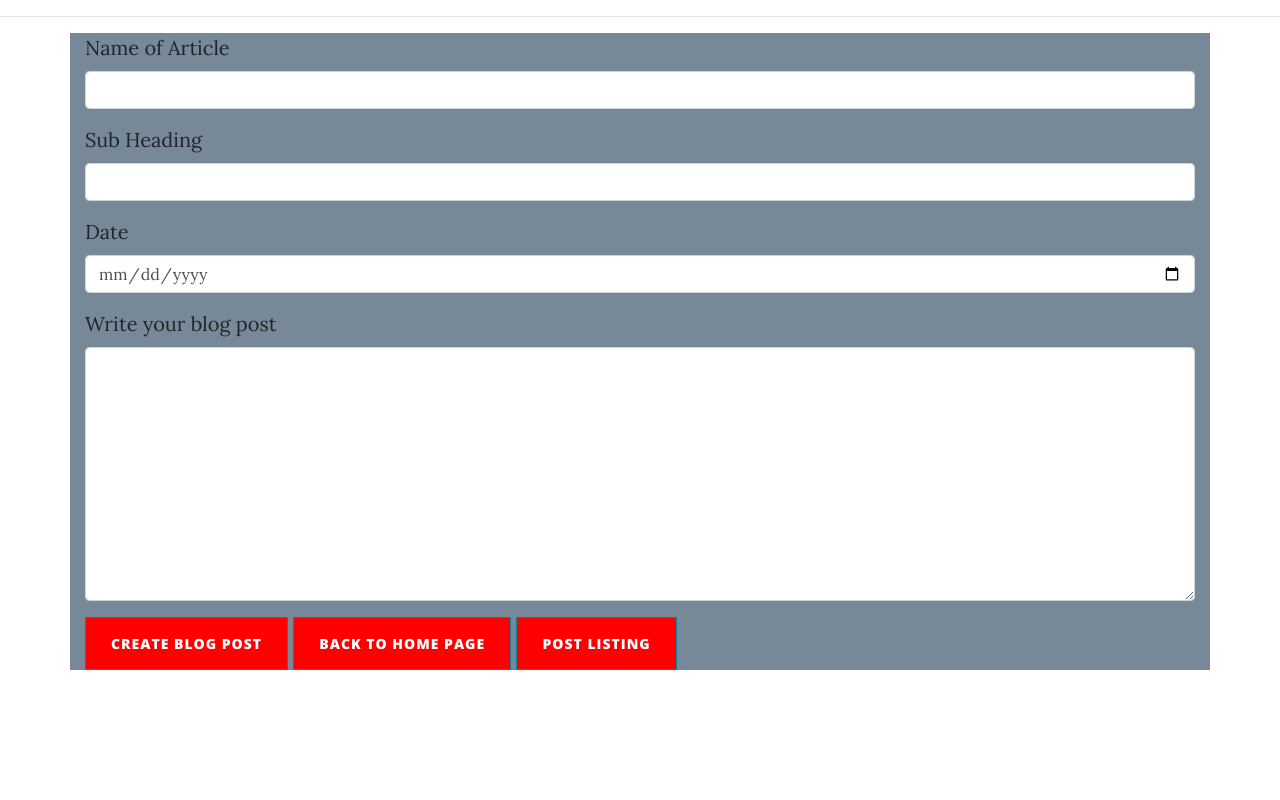
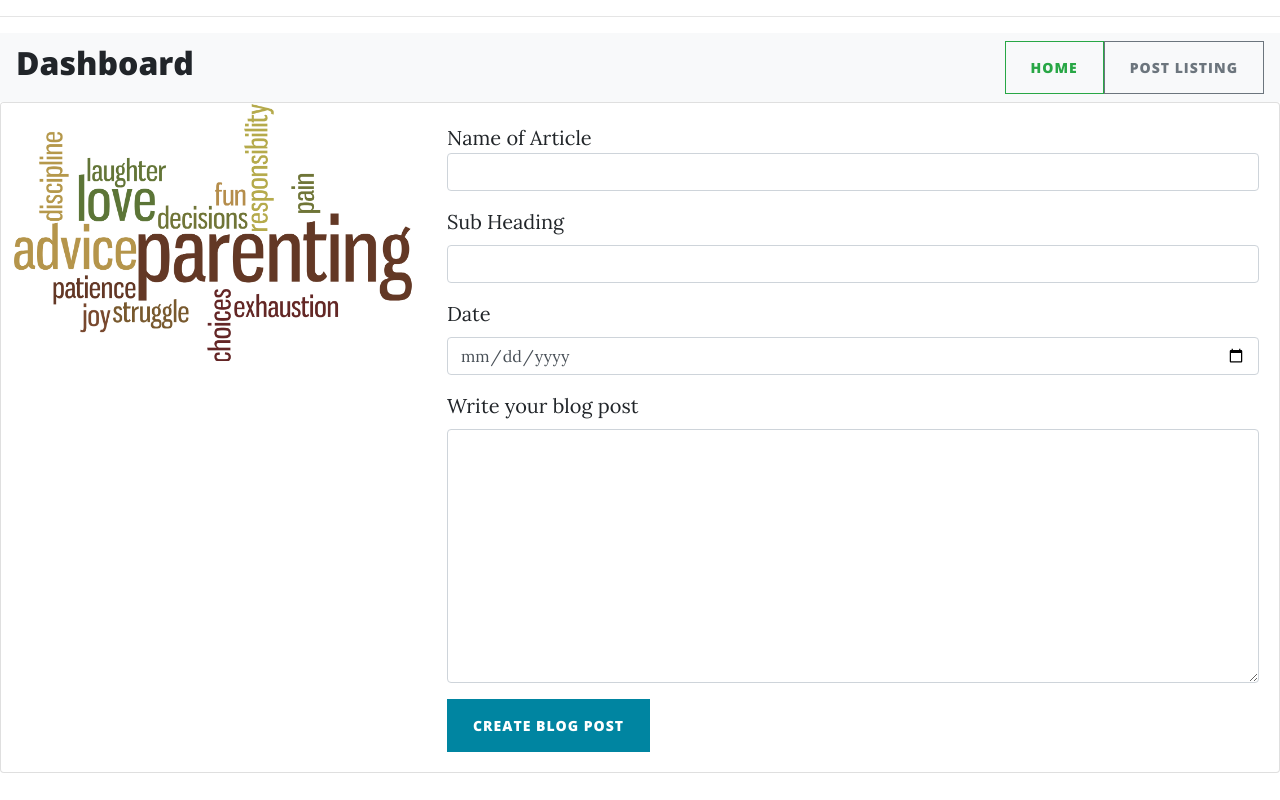
Before and after one commit to lesijay/a-simple-blog-lesi1, a website: page admindashboard.html in a window 1280 px wide. Drawn offline with nearby package versions, Linux system fonts and the light colour scheme; no server answers.

Commit message:
update admin dashboard

```diff
--- a/admindashboard.html
+++ b/admindashboard.html
@@ -24,7 +24,53 @@
 </head>
 <hr>
 <body>
-  <div class="container" style="background-color:lightslategray">
+ <header>
+            <nav class="navbar bg-light">
+                        <h2>Dashboard</h2>
+                        <form class="form-inline">
+                          <a class="btn btn-outline-success" href="index.html">Home</a>
+                          <a class="btn btn-sm btn-outline-secondary" href="postlisting.html">Post Listing</a>
+                        </form>
+                      </nav>
+
+  </header>
+
+  <div class="card mb-3">
+            <div class="row no-gutters">
+              <div class="col-md-4">
+                <img src="img/parenting-topics.png" class="card-img" alt="image for parenting topics">
+              </div>
+              <div class="col-md-8">
+                <div class="card-body">
+                        <form>
+                                    <div class="form-group">
+                                          <labelfor="nameofarticle">Name of Article</label>
+                                          <input type="nameofarticle" class="form-control" id="nameofarticle" required>
+                                    </div>
+                                    <div class="form-group">
+                                          <label for="subheeading">Sub Heading</label>
+                                          <input type="subheading" class="form-control" id="subheading" required>
+                                    </div>
+                                    <div class="form-group">
+                                          <label for="date">Date</label>
+                                          <input type="date" class="form-control" id="dateofpost" required>
+                                    </div>
+                                    <div class="form-group">
+                                          <label for="blogpost">Write your blog post</label>
+                                          <textarea class="form-control" id="blogpost" rows="10" required></textarea>
+                                    </div>
+                                      <button type="submit" class="btn btn-primary" id="createblog" >Create blog post</button>
+                                      <button type="button" class="btn btn-primary" id="updateblog" style="display: none;">Update blog Post</button>
+                                </form>
+
+
+                </div>
+              </div>
+            </div>
+          </div>
+
+  <!--
+  <div class=" container card" style="width: 10em;background-color:lightgrey">
       <form>
           <div class="form-group">
                 <label for="nameofarticle">Name of Article</label>
@@ -42,13 +88,11 @@
                 <label for="blogpost">Write your blog post</label>
                 <textarea class="form-control" id="blogpost" rows="10" required></textarea>
           </div>
-            <button type="submit" class="btn btn-primary" id="createblog" style="background-color: red" >Create blog post</button>
-            <button type="button" class="btn btn-primary" id="updateblog" style="background-color: red;display: none;">Update blog Post</button>
-            <a class="btn btn-primary" style="background-color: red" href="index.html">Back to home page</a>
-            <a class="btn btn-primary" style="background-color: red" href="postlisting.html">Post Listing</a>
+            <button type="submit" class="btn btn-primary" id="createblog" >Create blog post</button>
+            <button type="button" class="btn btn-primary" id="updateblog" style="display: none;">Update blog Post</button>
       </form>
   </div>
-
+-->
   <script src="https://code.jquery.com/jquery-3.4.1.js"
   integrity="sha256-WpOohJOqMqqyKL9FccASB9O0KwACQJpFTUBLTYOVvVU="
   crossorigin="anonymous"></script>
```
Also changed, not shown: img/parenting-topics.png (added).
